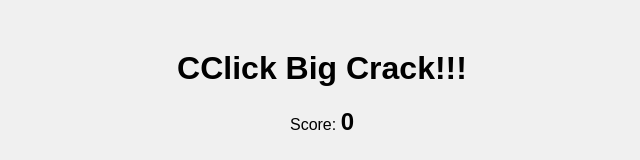
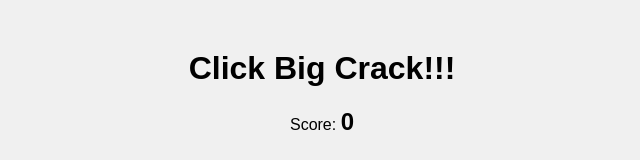
Before and after one commit to benkabanos7-sketch/Big-Crack, a plain HTML site: page index.html in a window 1280 px wide. Shown: the top 160 px of the page, without its empty margins (318-958 px from the left). Drawn offline with Linux system fonts and the light colour scheme.

Commit message:
Update index.html

```diff
--- a/index.html
+++ b/index.html
@@ -29,7 +29,7 @@
 </head>
 <body>
 
-<h1>CClick Big Crack!!!</h1>
+<h1>Click Big Crack!!!</h1>
 <p>Score: <span id="score">0</span></p>
 <img id="game-img" src="https://cdn.discordapp.com/attachments/991426263552110703/1416839199520460810/noFilter.png?ex=68c99f54&is=68c84dd4&hm=b38d5d041da64256fe8290161d086aa70d4589248e6459a532ebde7f9e2cf7c4&" alt="Click me!">
 
```
